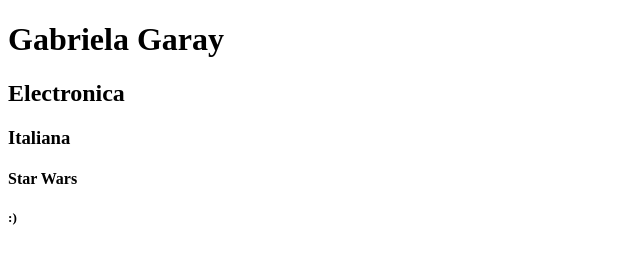
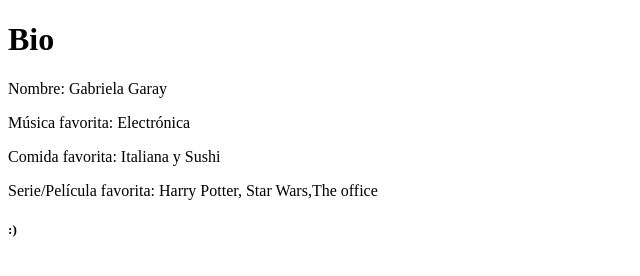
Before and after one commit to gabrielagarays/genmexicotarea, a plain HTML site: page index.html in a window 1280 px wide. Shown: the whole page, without its empty margins (0-640 px from the left). Drawn offline with Linux system fonts and the light colour scheme.

Commit message:
Agregué titulo, nombre, música, comida y serie favorita al HTML

```diff
--- a/index.html
+++ b/index.html
@@ -6,10 +6,11 @@
     <title>Document</title>
 </head>
 <body>
-    <h1>Gabriela Garay</h1>
- <h2>Electronica</h2>
-  <h3>Italiana</h3>
-  <h4>Star Wars</h4>
+    <h1>Bio</h1>
+<p>Nombre: Gabriela Garay</p>
+<p>Música favorita: Electrónica</p>
+<p>Comida favorita: Italiana y Sushi</p>
+<p>Serie/Película favorita: Harry Potter, Star Wars,The office</p>
   <h5>:)</h5>
 </body>
 </html>
```
